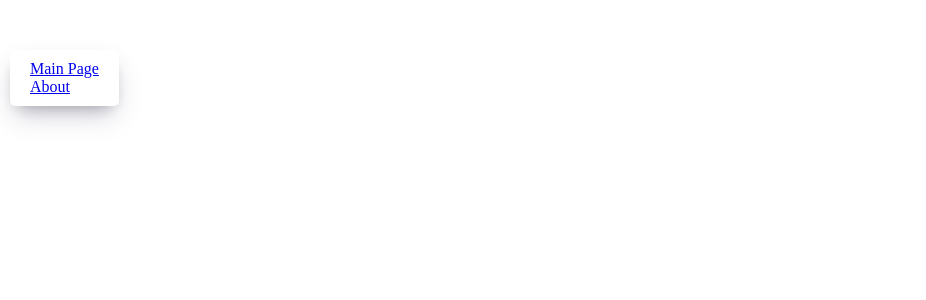
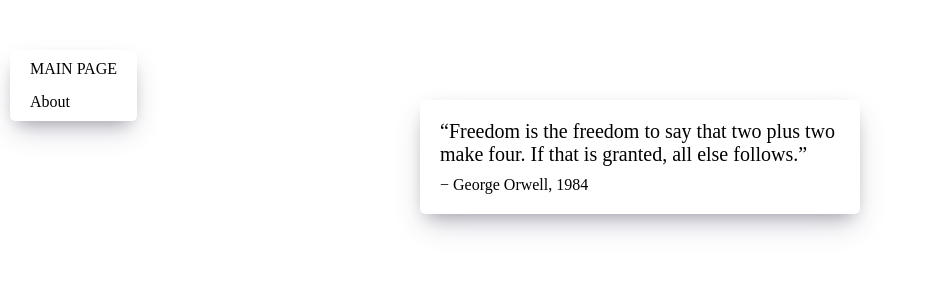
Before and after one commit to krsy0411/movieService, a React (Create React App) app: page /about in a window 1280 px wide. Before the commit this address had no page. Shown: the top 300 px of the page, without its empty margins (0-926 px from the left). Built offline with nearby package versions, Linux system fonts and the light colour scheme.

Commit message:
About 페이지 생성

```diff
--- a/src/App.jsx
+++ b/src/App.jsx
@@ -2,6 +2,7 @@ import { BrowserRouter, Route, Routes } from "react-router-dom";
 import Navigation from "./components/Navigation";
 import { Main } from "./pages/Main";
 import { RecoilRoot } from "recoil";
+import About from "./pages/About";
 
 function App() {
   return (
@@ -10,6 +11,7 @@ function App() {
         <Navigation />
         <Routes>
           <Route path="/" element={<Main />} />
+          <Route path="/about" element={<About />} />
         </Routes>
       </BrowserRouter>
     </RecoilRoot>
--- a/src/components/Navigation.jsx
+++ b/src/components/Navigation.jsx
@@ -4,8 +4,28 @@ import { styled } from "styled-components";
 const Navigation = () => {
   return (
     <Nav>
-      <Link to="/">Main Page</Link>
-      <Link to="/about">About</Link>
+      <Link
+        to="/"
+        style={{
+          textDecoration: "none",
+          textTransform: "uppercase",
+          color: "black",
+          fontWeight: 300,
+          marginBottom: 15,
+        }}
+      >
+        Main Page
+      </Link>
+      <Link
+        to="/about"
+        style={{
+          textDecoration: "none",
+          color: "black",
+          fontWeight: 300,
+        }}
+      >
+        About
+      </Link>
     </Nav>
   );
 };
@@ -22,6 +42,13 @@ const Nav = styled.div`
   box-shadow: 0 13px 27px -5px rgba(50, 50, 93, 0.25),
     0 8px 16px -8px rgba(0, 0, 0, 0.3), 0 -6px 16px -6px rgba(0, 0, 0, 0.025);
   border-radius: 5px;
+
+  @media screen and (max-width: 1090px) {
+    left: initial;
+    top: initial;
+    bottom: 0;
+    width: 100%;
+  }
 `;
 
 export default Navigation;
--- /dev/null
+++ b/src/pages/About.jsx
@@ -0,0 +1,30 @@
+import { styled } from "styled-components";
+
+function About() {
+  return (
+    <Container>
+      <span style={{ fontSize: "20px" }}>
+        “Freedom is the freedom to say that two plus two make four. If that is
+        granted, all else follows.”
+      </span>
+      <span style={{ display: "block", marginTop: "10px" }}>
+        − George Orwell, 1984
+      </span>
+    </Container>
+  );
+}
+
+const Container = styled.div`
+  box-shadow: 0 13px 27px -5px rgba(50, 50, 93, 0.25),
+    0 8px 16px -8px rgba(0, 0, 0, 0.3), 0 -6px 16px -6px rgba(0, 0, 0, 0.025);
+  padding: 20px;
+  border-radius: 5px;
+  background-color: white;
+  margin: 0 auto;
+  margin-top: 100px;
+  width: 100%;
+  max-width: 400px;
+  font-weight: 300;
+`;
+
+export default About;
--- a/src/pages/Main.jsx
+++ b/src/pages/Main.jsx
@@ -70,4 +70,9 @@ const Movies = styled.div`
   padding: 50px;
   width: 80%;
   padding-top: 70px;
+
+  @media screen and (max-width: 1090px) {
+    grid-template-columns: 1fr;
+    width: 100%;
+  }
 `;
```
